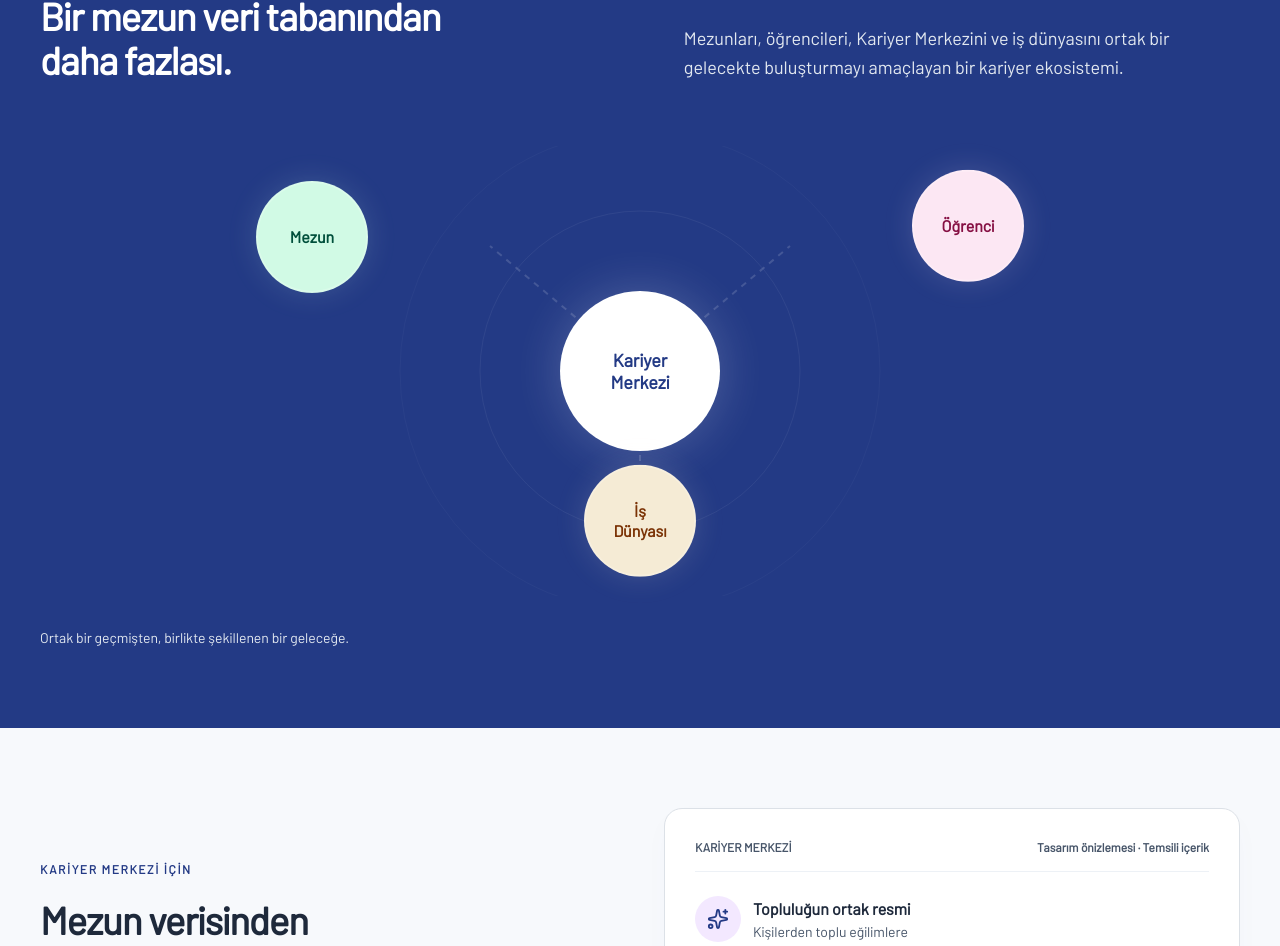
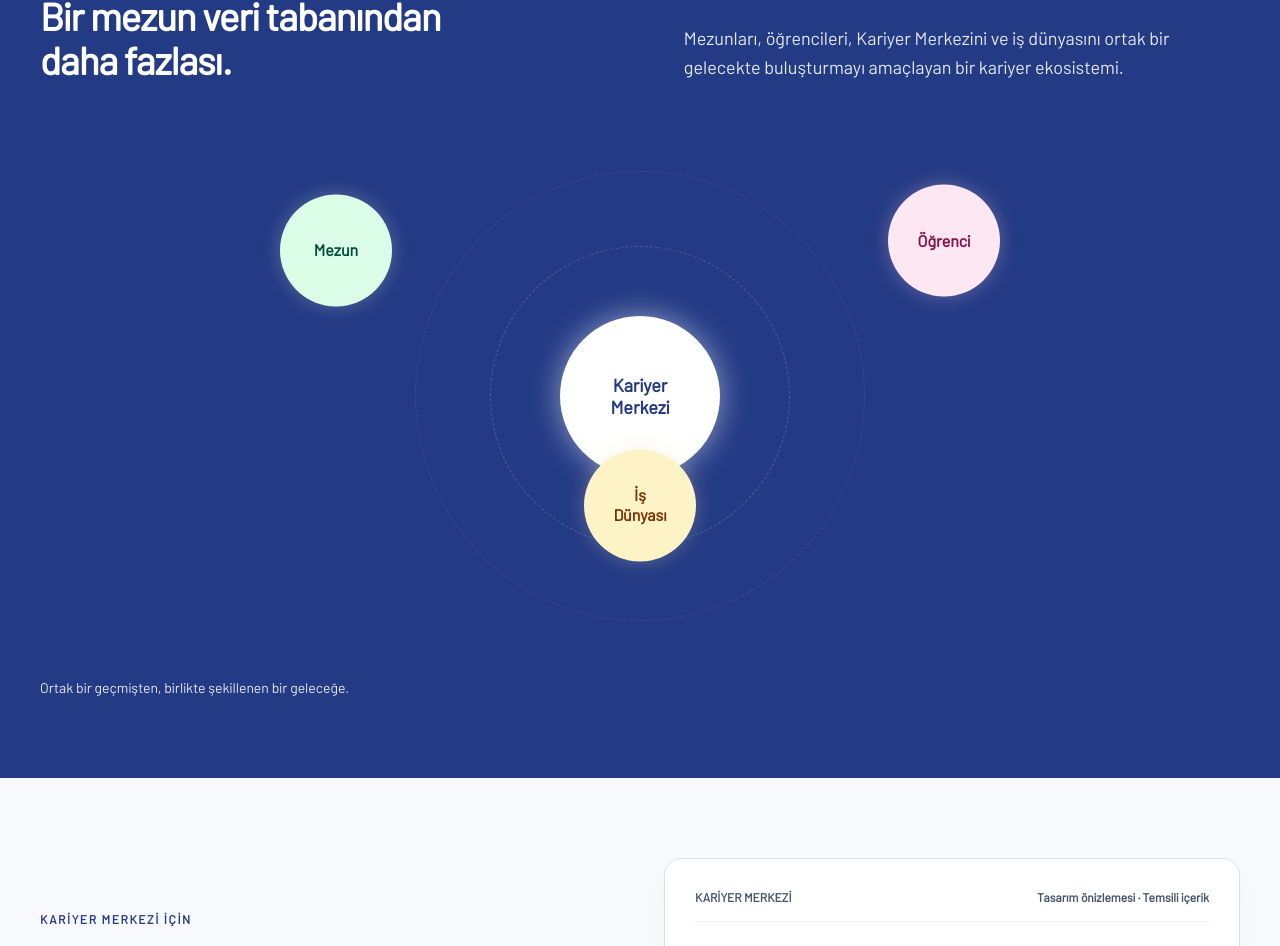
Before and after one commit to hilal-kaya/mezun360, a React (Vite) app in the folder frontend/: page / in a window 1280 px wide. Shown: the part 2772-3718 px from the top of the page. Built offline with nearby package versions, Linux system fonts and the light colour scheme; no server answers.

Commit message:
style(home): enforce absolute positioning for radial ecosystem and apply vibrant pastel palette globally

```diff
--- a/frontend/src/features/public/landing-page.tsx
+++ b/frontend/src/features/public/landing-page.tsx
@@ -247,35 +247,28 @@ export function LandingPage() {
                 bir gelecekte buluşturmayı amaçlayan bir kariyer ekosistemi.
               </p>
             </div>
-            <div className="relative w-full h-[450px] mt-16 mb-8 flex items-center justify-center overflow-hidden lg:overflow-visible">
-              {/* Dashed connecting lines & Rings */}
-              <svg className="absolute inset-0 w-full h-full pointer-events-none" viewBox="0 0 800 450" preserveAspectRatio="xMidYMid meet">
-                {/* Lines from center to satellites */}
-                <line x1="400" y1="225" x2="250" y2="100" stroke="rgba(255,255,255,0.15)" strokeWidth="2" strokeDasharray="6 6" />
-                <line x1="400" y1="225" x2="550" y2="100" stroke="rgba(255,255,255,0.15)" strokeWidth="2" strokeDasharray="6 6" />
-                <line x1="400" y1="225" x2="400" y2="380" stroke="rgba(255,255,255,0.15)" strokeWidth="2" strokeDasharray="6 6" />
-                {/* Orbital Rings */}
-                <circle cx="400" cy="225" r="160" stroke="rgba(255,255,255,0.06)" strokeWidth="1" fill="none" />
-                <circle cx="400" cy="225" r="240" stroke="rgba(255,255,255,0.03)" strokeWidth="1" fill="none" />
-              </svg>
+            <div className="relative w-full h-[500px] flex justify-center items-center overflow-hidden mt-16 mb-8">
+              {/* The Orbit Rings (Visual Aid) */}
+              <div className="absolute w-[300px] h-[300px] border border-dashed border-white/20 rounded-full z-10" />
+              <div className="absolute w-[450px] h-[450px] border border-dashed border-white/10 rounded-full z-10" />
 
-              {/* The Core: Kariyer Merkezi */}
-              <div className="absolute z-10 flex flex-col items-center justify-center w-40 h-40 rounded-full bg-white text-primary shadow-[0_0_50px_rgba(255,255,255,0.2)] border-4 border-white/20 transition-transform hover:scale-105 cursor-default">
+              {/* The Core (Kariyer Merkezi) */}
+              <div className="absolute z-20 flex flex-col items-center justify-center w-40 h-40 rounded-full bg-white text-primary shadow-[0_0_30px_rgba(255,255,255,0.5)] transition-transform hover:scale-105 cursor-default">
                 <span className="font-bold text-center text-lg leading-tight">Kariyer<br/>Merkezi</span>
               </div>
 
               {/* Satellite 1: Mezun (Top Left) */}
-              <div className="absolute z-10 flex flex-col items-center justify-center w-28 h-28 rounded-full bg-pastel-mint text-emerald-900 shadow-[0_0_30px_rgba(209,250,229,0.15)] animate-float border-2 border-white/20 transition-transform hover:scale-110 cursor-default" style={{ top: '8%', left: '18%' }}>
+              <div className="absolute top-[10%] left-[20%] z-30 flex flex-col items-center justify-center w-28 h-28 rounded-full bg-green-100 text-emerald-900 shadow-[0_0_20px_rgba(193,225,193,0.3)] animate-float transition-transform hover:scale-110 cursor-default">
                 <span className="font-bold">Mezun</span>
               </div>
 
               {/* Satellite 2: Öğrenci (Top Right) */}
-              <div className="absolute z-10 flex flex-col items-center justify-center w-28 h-28 rounded-full bg-pastel-pink text-pink-900 shadow-[0_0_30px_rgba(252,231,243,0.15)] animate-float-delayed border-2 border-white/20 transition-transform hover:scale-110 cursor-default" style={{ top: '8%', right: '18%' }}>
+              <div className="absolute top-[10%] right-[20%] z-30 flex flex-col items-center justify-center w-28 h-28 rounded-full bg-pink-100 text-pink-900 shadow-[0_0_20px_rgba(255,209,220,0.3)] animate-float-delayed transition-transform hover:scale-110 cursor-default">
                 <span className="font-bold">Öğrenci</span>
               </div>
 
               {/* Satellite 3: İş Dünyası (Bottom Center) */}
-              <div className="absolute z-10 flex flex-col items-center justify-center w-28 h-28 rounded-full bg-pastel-brown text-amber-900 shadow-[0_0_30px_rgba(245,235,213,0.15)] animate-float-slow border-2 border-white/20 transition-transform hover:scale-110 cursor-default" style={{ bottom: '2%', left: '50%', marginLeft: '-3.5rem' }}>
+              <div className="absolute bottom-[15%] z-30 flex flex-col items-center justify-center w-28 h-28 rounded-full bg-amber-100 text-amber-900 shadow-[0_0_20px_rgba(230,218,166,0.3)] animate-float-slow transition-transform hover:scale-110 cursor-default">
                 <span className="font-bold text-center leading-tight">İş<br/>Dünyası</span>
               </div>
             </div>
```
Also changed, not shown: frontend/src/features/home/home-page.tsx (+16 -16 lines).
